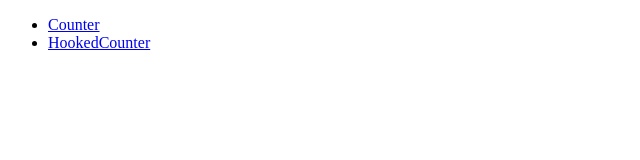
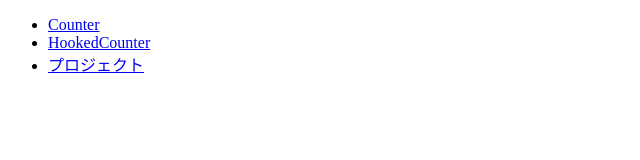
Before and after one commit to Ushinji/react_hooks_sample, a React (Create React App) app: page / in a window 1280 px wide. Shown: the top 160 px of the page, without its empty margins (0-640 px from the left). Built offline with nearby package versions, Linux system fonts and the light colour scheme.

Commit message:
Projectページの作成

```diff
--- a/src/Routes.tsx
+++ b/src/Routes.tsx
@@ -2,6 +2,7 @@ import * as React from 'react';
 import { Route, Switch } from 'react-router';
 import Counter from './components/Counter';
 import HookedCounter from './components/HookedCounter';
+import ProjectDetail from './components/ProjectDetail';
 import RootPage from './components/RootPage';
 
 const Routes = () => {
@@ -10,6 +11,7 @@ const Routes = () => {
       <Route exact={true} path={'/'} component={RootPage} />
       <Route exact={true} path={'/counter'} component={Counter} />
       <Route exact={true} path={'/hooked_counter'} component={HookedCounter} />
+      <Route exact={true} path={'/projects'} component={ProjectDetail} />
     </Switch>
   );
 };
--- /dev/null
+++ b/src/components/ProjectDetail.tsx
@@ -0,0 +1,7 @@
+import * as React from 'react';
+
+const ProjectDetail: React.FunctionComponent = () => {
+  return <div>ほげほげ</div>;
+};
+
+export default ProjectDetail;
--- a/src/components/RootPage.tsx
+++ b/src/components/RootPage.tsx
@@ -10,6 +10,9 @@ const RootPage = () => {
       <li>
         <Link to="/hooked_counter">HookedCounter</Link>
       </li>
+      <li>
+        <Link to="/projects">プロジェクト</Link>
+      </li>
     </ul>
   );
 };
```
